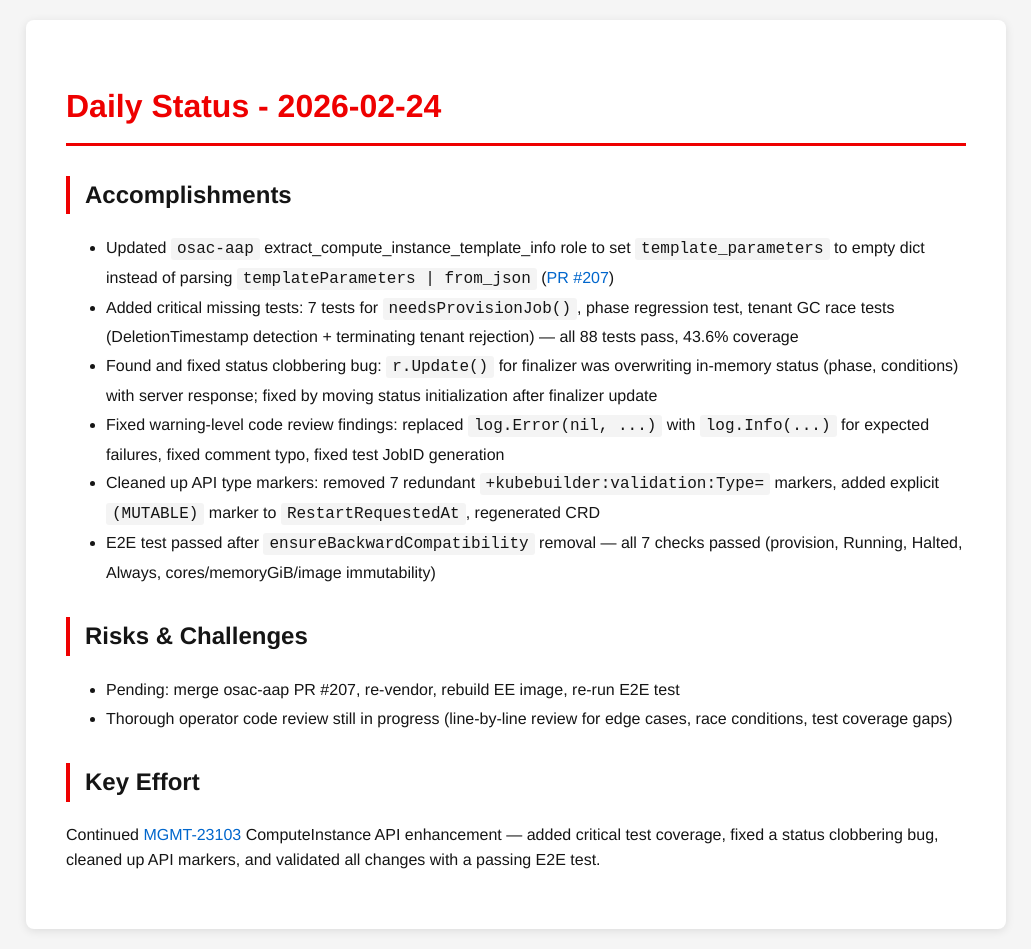
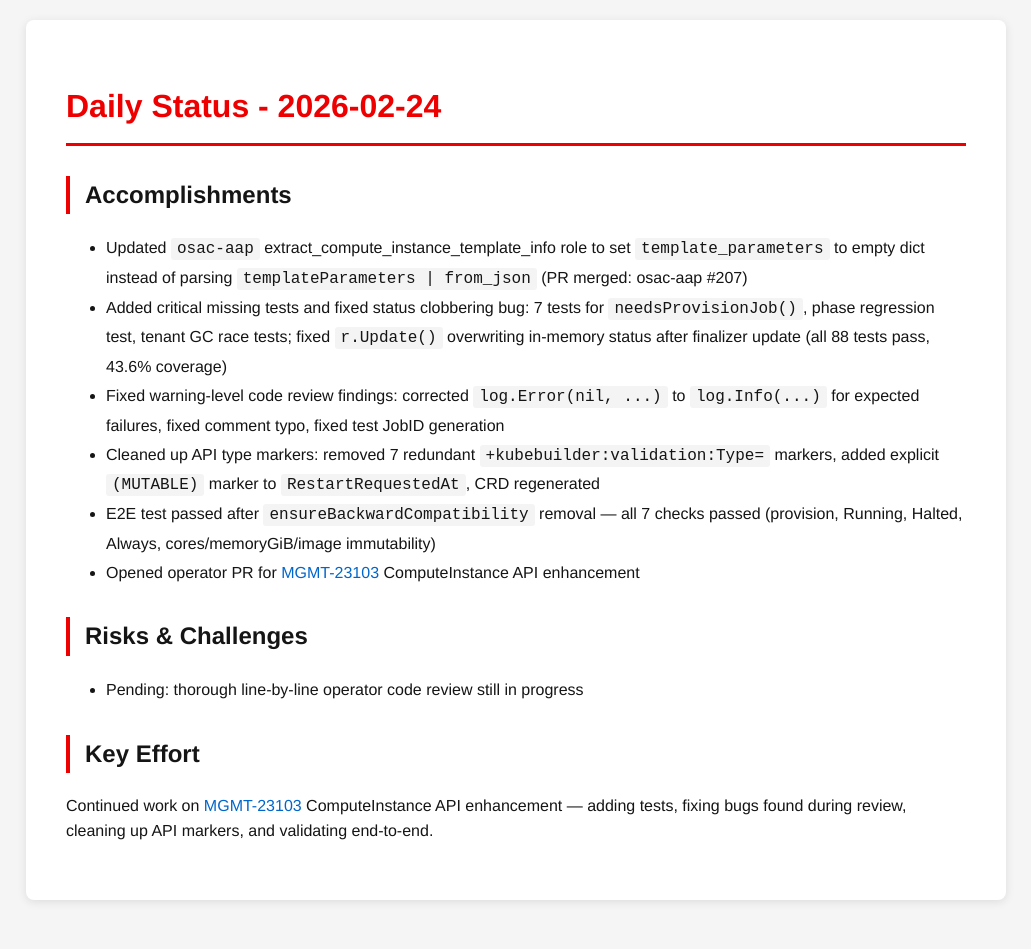
Before and after one commit to tzvatot/daily-status, a Jekyll site: the page built from 2026-02-24.md, in a window 1280 px wide. Shown: the whole page, without its empty margins (124-1155 px from the left). Built offline with Jekyll 4.4.1, drawn with Linux system fonts in a browser that asks for light colours; after the commit the page ends 920 px from its top, so only the background shows below that.

Commit message:
Daily status update - 2026-02-24

```diff
--- a/2026-02-24.md
+++ b/2026-02-24.md
@@ -7,16 +7,15 @@ date: 2026-02-24
 # Daily Status - 2026-02-24
 
 ## Accomplishments
-- Updated `osac-aap` extract_compute_instance_template_info role to set `template_parameters` to empty dict instead of parsing `templateParameters | from_json` ([PR #207](https://github.com/osac-project/osac-aap/pull/207))
-- Added critical missing tests: 7 tests for `needsProvisionJob()`, phase regression test, tenant GC race tests (DeletionTimestamp detection + terminating tenant rejection) — all 88 tests pass, 43.6% coverage
-- Found and fixed status clobbering bug: `r.Update()` for finalizer was overwriting in-memory status (phase, conditions) with server response; fixed by moving status initialization after finalizer update
-- Fixed warning-level code review findings: replaced `log.Error(nil, ...)` with `log.Info(...)` for expected failures, fixed comment typo, fixed test JobID generation
-- Cleaned up API type markers: removed 7 redundant `+kubebuilder:validation:Type=` markers, added explicit `(MUTABLE)` marker to `RestartRequestedAt`, regenerated CRD
+- Updated `osac-aap` extract_compute_instance_template_info role to set `template_parameters` to empty dict instead of parsing `templateParameters | from_json` (PR merged: osac-aap #207)
+- Added critical missing tests and fixed status clobbering bug: 7 tests for `needsProvisionJob()`, phase regression test, tenant GC race tests; fixed `r.Update()` overwriting in-memory status after finalizer update (all 88 tests pass, 43.6% coverage)
+- Fixed warning-level code review findings: corrected `log.Error(nil, ...)` to `log.Info(...)` for expected failures, fixed comment typo, fixed test JobID generation
+- Cleaned up API type markers: removed 7 redundant `+kubebuilder:validation:Type=` markers, added explicit `(MUTABLE)` marker to `RestartRequestedAt`, CRD regenerated
 - E2E test passed after `ensureBackwardCompatibility` removal — all 7 checks passed (provision, Running, Halted, Always, cores/memoryGiB/image immutability)
+- Opened operator PR for [MGMT-23103](https://issues.redhat.com/browse/MGMT-23103) ComputeInstance API enhancement
 
 ## Risks & Challenges
-- Pending: merge osac-aap PR #207, re-vendor, rebuild EE image, re-run E2E test
-- Thorough operator code review still in progress (line-by-line review for edge cases, race conditions, test coverage gaps)
+- Pending: thorough line-by-line operator code review still in progress
 
 ## Key Effort
-Continued [MGMT-23103](https://issues.redhat.com/browse/MGMT-23103) ComputeInstance API enhancement — added critical test coverage, fixed a status clobbering bug, cleaned up API markers, and validated all changes with a passing E2E test.
+Continued work on [MGMT-23103](https://issues.redhat.com/browse/MGMT-23103) ComputeInstance API enhancement — adding tests, fixing bugs found during review, cleaning up API markers, and validating end-to-end.
```
